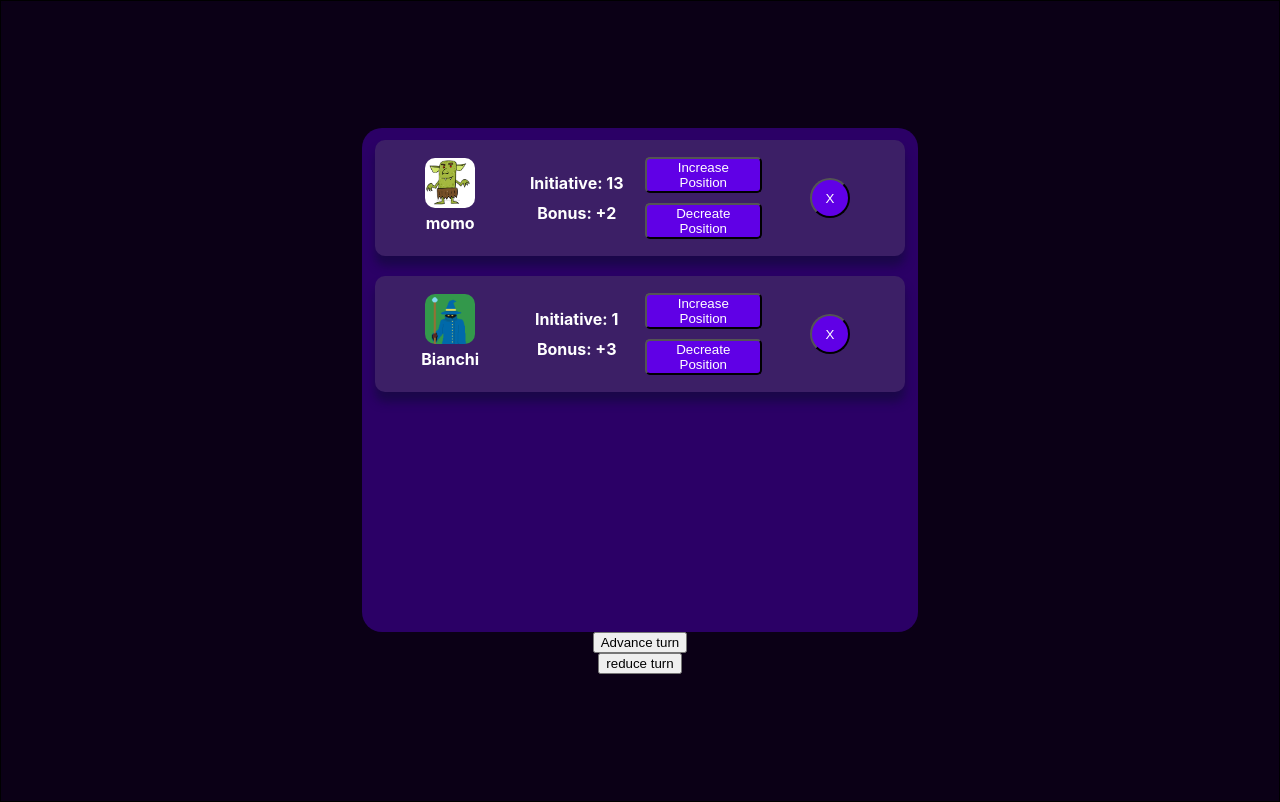
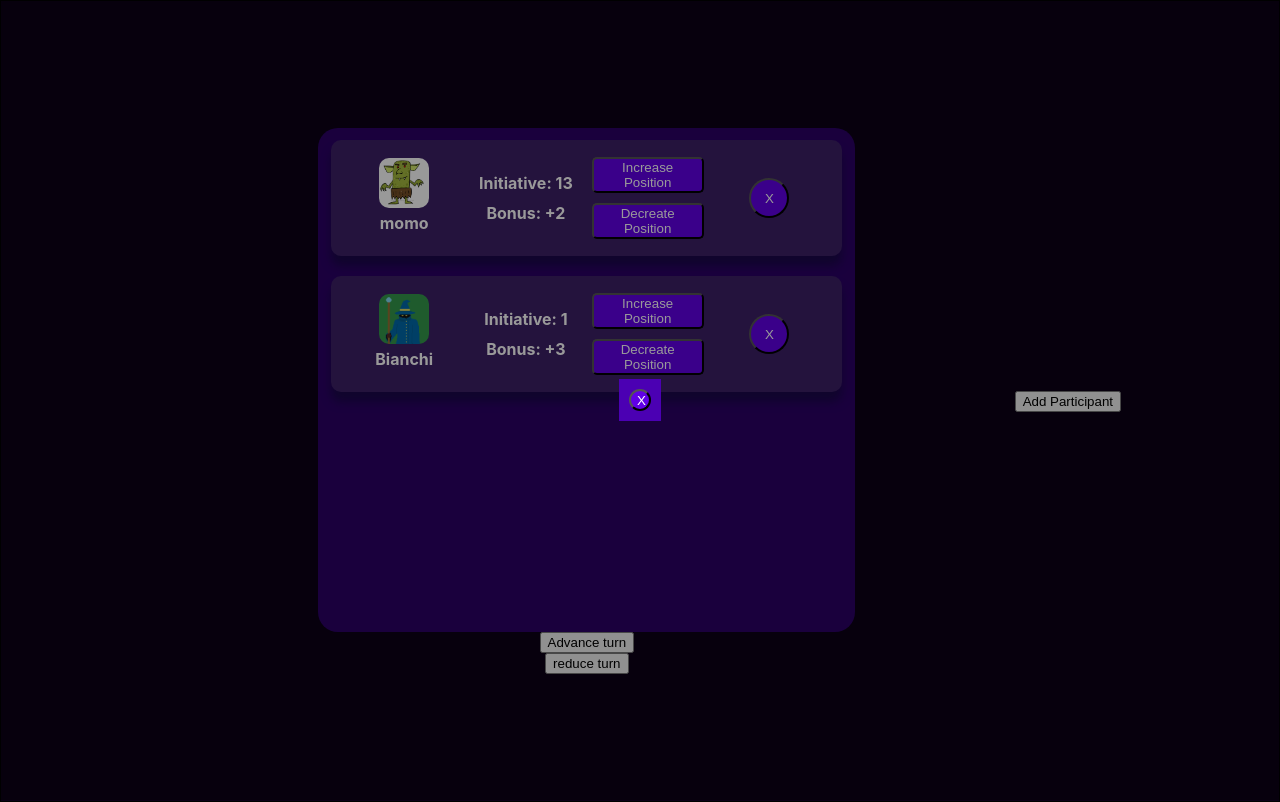
Before and after one commit to ScriptkidHicks/WitchTurnOnline, a React (Create React App) app in the folder witchturnonline/: page /Initiative in a window 1280 px wide. Built offline with nearby package versions, Linux system fonts and the light colour scheme; no server answers.

Commit message:
working on the add modal

```diff
--- a/witchturnonline/src/Components/InitiativeScrollComponents/InitiativeComponents.js
+++ b/witchturnonline/src/Components/InitiativeScrollComponents/InitiativeComponents.js
@@ -1,5 +1,7 @@
 import {
   StyledInfoLabel,
+  StyledModalBackground,
+  StyledModalInterfaceDiv,
   StyledTTContentcontainer,
   StyledTTPicture,
   StyledTurnContainer,
@@ -78,4 +80,20 @@ function ChangePositionButton(props) {
   );
 }
 
-export { InitiativeRoll };
+function AddModal(props) {
+  return (
+    <StyledModalBackground>
+      <StyledModalInterfaceDiv>
+        <StyledXButton
+          onClick={() => {
+            props.SetVisible(false);
+          }}
+        >
+          X
+        </StyledXButton>
+      </StyledModalInterfaceDiv>
+    </StyledModalBackground>
+  );
+}
+
+export { InitiativeRoll, AddModal };
--- a/witchturnonline/src/Components/StyledComponents/InitiativeStyles.js
+++ b/witchturnonline/src/Components/StyledComponents/InitiativeStyles.js
@@ -67,10 +67,35 @@ const StyledInfoLabel = styled.label`
   margin: 5px;
 `;
 
+const StyledModalBackground = styled.div`
+  overflow: hidden;
+  position: absolute;
+  top: 0;
+  left: 0;
+  bottom: 0;
+  right: 0;
+  display: flex;
+  flex-direction: column;
+  align-items: center;
+  justify-content: center;
+  background-color: rgba(0, 0, 0, 0.4);
+`;
+
+const StyledModalInterfaceDiv = styled.div`
+  background-color: ${DarkColorStyles.GreyPurpleForeground};
+  display: flex;
+  flex-direction: column;
+  justify-content: center;
+  align-items: center;
+  padding: 10px;
+`;
+
 export {
   StyledTurnContainer,
   StyledTurnTaker,
   StyledTTContentcontainer,
   StyledTTPicture,
   StyledInfoLabel,
+  StyledModalBackground,
+  StyledModalInterfaceDiv,
 };
--- a/witchturnonline/src/Pages/InitiativePage.js
+++ b/witchturnonline/src/Pages/InitiativePage.js
@@ -1,4 +1,7 @@
-import { InitiativeRoll } from "../Components/InitiativeScrollComponents/InitiativeComponents";
+import {
+  AddModal,
+  InitiativeRoll,
+} from "../Components/InitiativeScrollComponents/InitiativeComponents";
 import {
   DefaultPageBody,
   DefaultPageColumn,
@@ -6,6 +9,7 @@ import {
 import wizard from "../Assets/Wizard.png";
 import gobo from "../Assets/GoboTest.png";
 import { useState } from "react";
+import { StyledModalBackground } from "../Components/StyledComponents/InitiativeStyles";
 
 function InitiativePage(props) {
   const [participants, setParticipants] = useState([
@@ -14,6 +18,8 @@ function InitiativePage(props) {
   ]);
 
   const [offset, setOffset] = useState(0);
+
+  const [addModalVisible, setAddModalVisible] = useState(true);
 
   function RemoveParticipant(participantIndex) {
     let updatedParticipants = [...participants];
@@ -28,10 +34,16 @@ function InitiativePage(props) {
     }
   }
 
+  function AdvanceTurn() {}
+
   return (
     <DefaultPageBody>
-      <DefaultPageColumn flexGrow={2}></DefaultPageColumn>
-      <DefaultPageColumn>
+      {addModalVisible && <AddModal SetVisible={setAddModalVisible} />}
+      <DefaultPageColumn
+        flexGrow={2}
+        modalOn={addModalVisible}
+      ></DefaultPageColumn>
+      <DefaultPageColumn modalOn={addModalVisible}>
         <InitiativeRoll
           participants={participants}
           RemoveParticipant={RemoveParticipant}
@@ -39,7 +51,15 @@ function InitiativePage(props) {
         <button>Advance turn</button>
         <button>reduce turn</button>
       </DefaultPageColumn>
-      <DefaultPageColumn flexGrow={2}></DefaultPageColumn>
+      <DefaultPageColumn flexGrow={2} modalOn={addModalVisible}>
+        <button
+          onClick={() => {
+            setAddModalVisible(true);
+          }}
+        >
+          Add Participant
+        </button>
+      </DefaultPageColumn>
     </DefaultPageBody>
   );
 }
```
